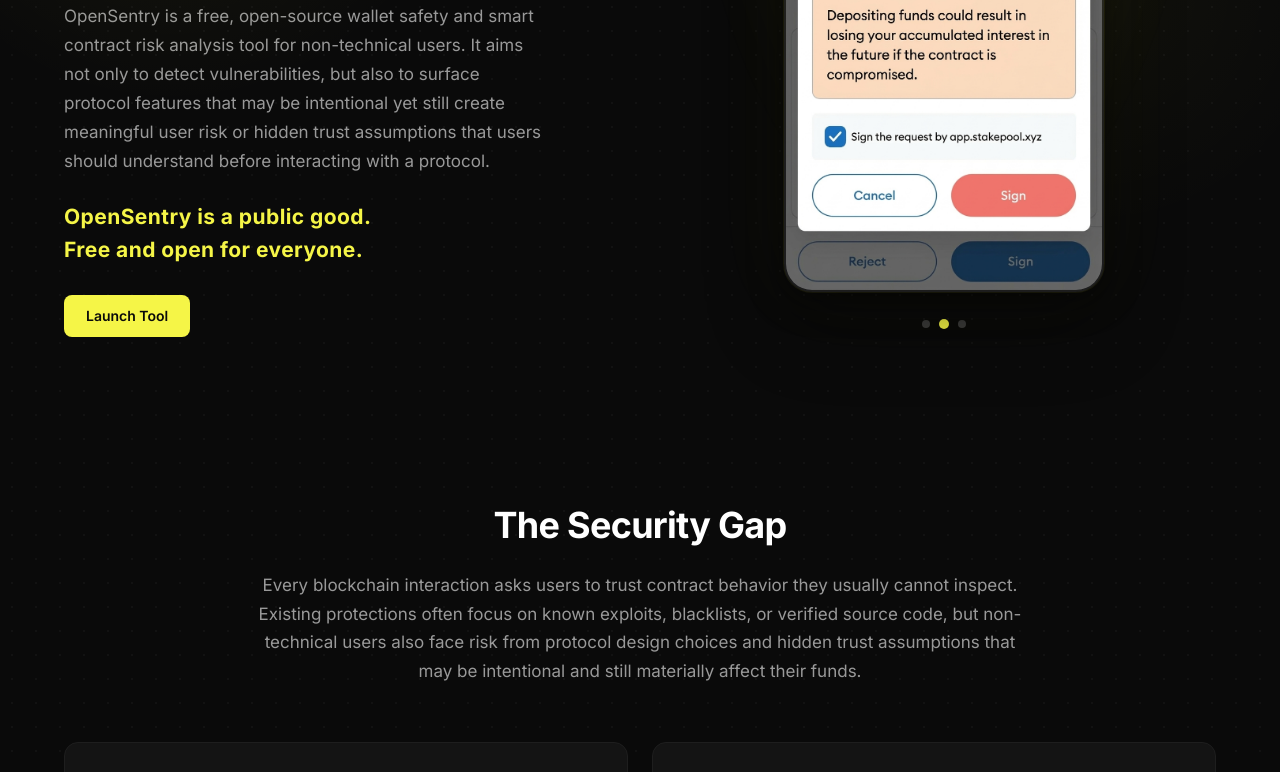
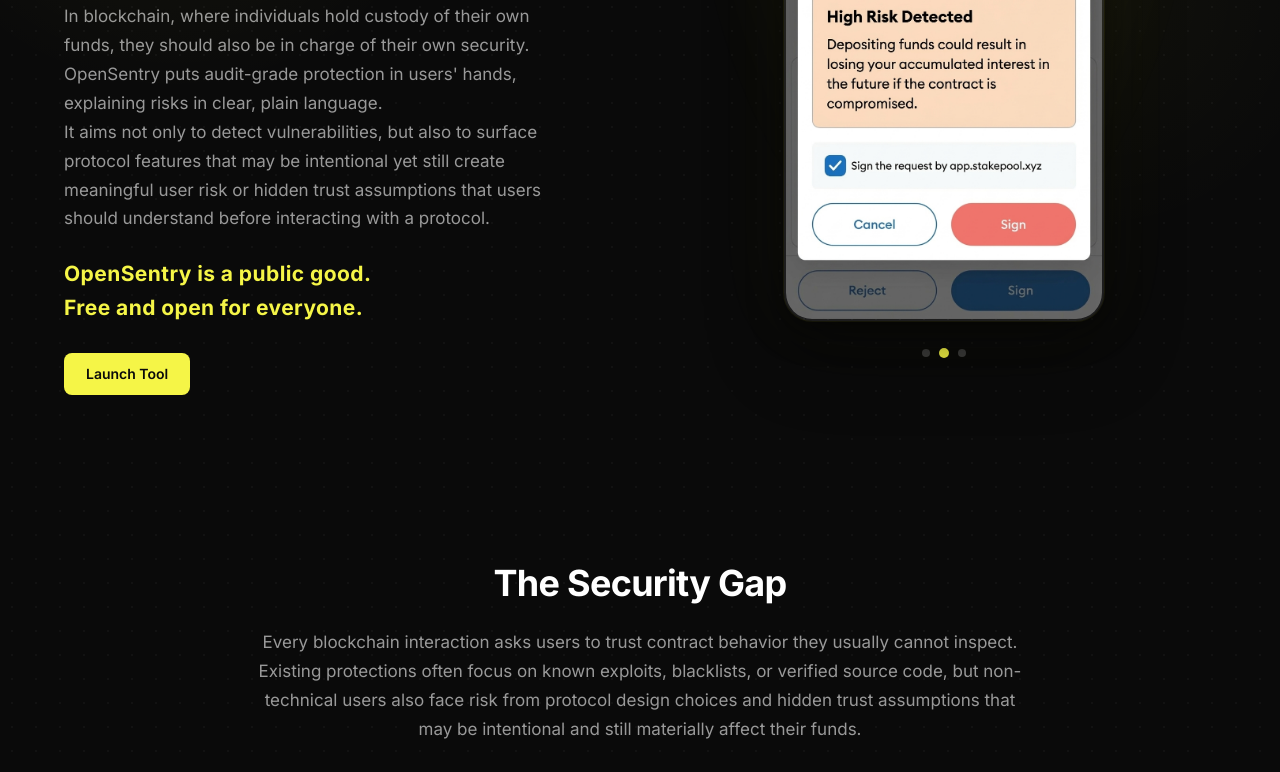
Before and after one commit to lirona/OpenSentry, a website: page website/index.html in a window 1280 px wide. Shown: the part 413-1185 px from the top of the page. Drawn offline with Linux system fonts and the light colour scheme.

Commit message:
hero text update

```diff
--- a/website/index.html
+++ b/website/index.html
@@ -1023,7 +1023,8 @@
           Smart Contract</br>Risk Analysis for</br><span class="accent">Non-Technical Users</span>
         </h1>
         <p class="hero-text">
-          OpenSentry is a free, open-source wallet safety and smart contract risk analysis tool for non-technical users. It aims not only to detect vulnerabilities, but also to surface protocol features that may be intentional yet still create meaningful user risk or hidden trust assumptions that users should understand before interacting with a protocol.
+          In blockchain, where individuals hold custody of their own funds, they should also be in charge of their own security. OpenSentry puts audit-grade protection in users' hands, explaining risks in clear, plain language.
+        </br>It aims not only to detect vulnerabilities, but also to surface protocol features that may be intentional yet still create meaningful user risk or hidden trust assumptions that users should understand before interacting with a protocol.
         </p>
         <p class="hero-public-good">OpenSentry is a public good.<br>Free and open for everyone.</p>
         <div class="hero-buttons">
```
